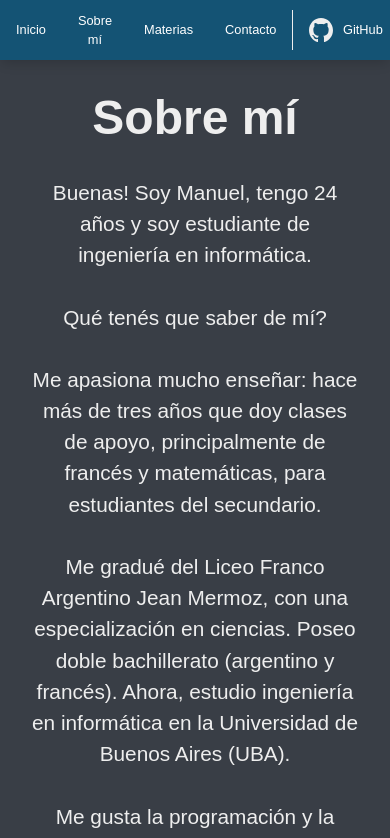
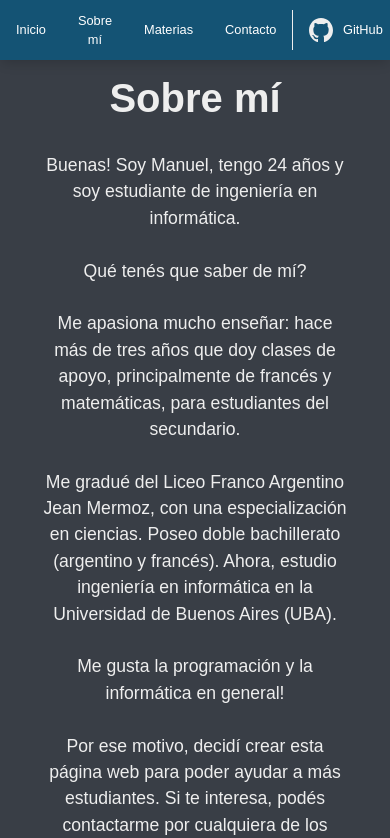
Before and after one commit to ManusaRivi/web-profe-particular, a React (Vite) app: page /about in a window 390 px wide. Shown: the top 838 px of the page. Built offline with nearby package versions, Linux system fonts and the light colour scheme.

Commit message:
improve contact info styling and responsiveness

```diff
--- a/src/views/Styles.css
+++ b/src/views/Styles.css
@@ -1,7 +1,7 @@
 .container {
     padding: 2rem;
-    max-width: 800px;
     margin: 0 auto;
+    width: 80%;
 }
 
 .header {
@@ -27,7 +27,8 @@ ul {
     align-items: center;
     display: flex;
     flex-direction: row;
-    justify-content: space-around;
+    justify-content: center;
+    gap: 2rem;
 }
 
 .contact-info div {
@@ -39,3 +40,31 @@ ul {
 .contact-info div img {
     width: 2rem;
 }
+
+@media (max-width: 768px) {
+    .container {
+        padding: 1rem;
+    }
+
+    .header {
+        font-size: 2.5rem;
+    }
+
+    .text {
+        font-size: 1.1rem;
+    }
+
+    ul {
+        width: 100%;
+    }
+
+    .contact-info {
+        flex-direction: column;
+        align-items: center;
+        font-size: 1.1rem;
+    }
+
+    .contact-info div img {
+        width: 1.5rem;
+    }
+}
```
